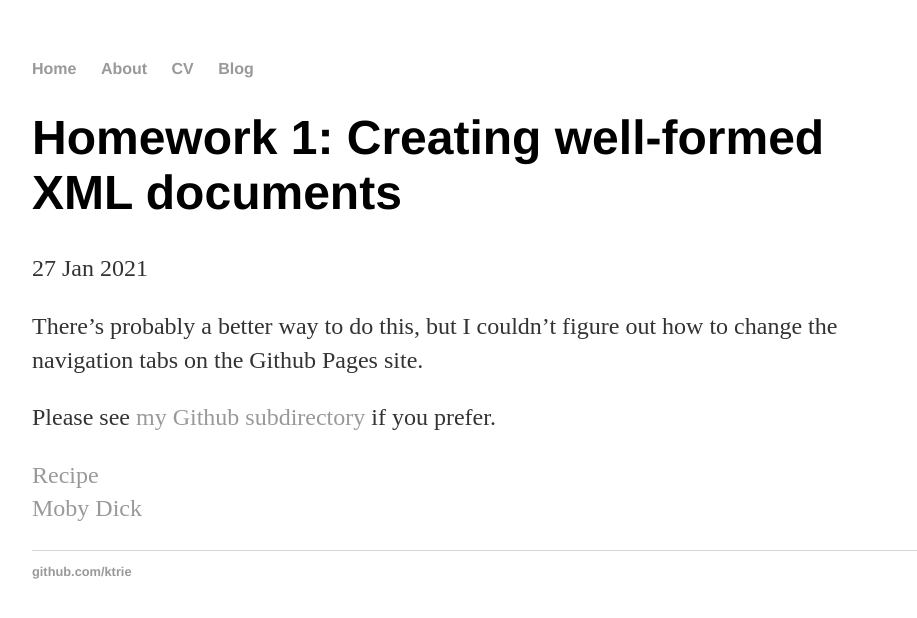
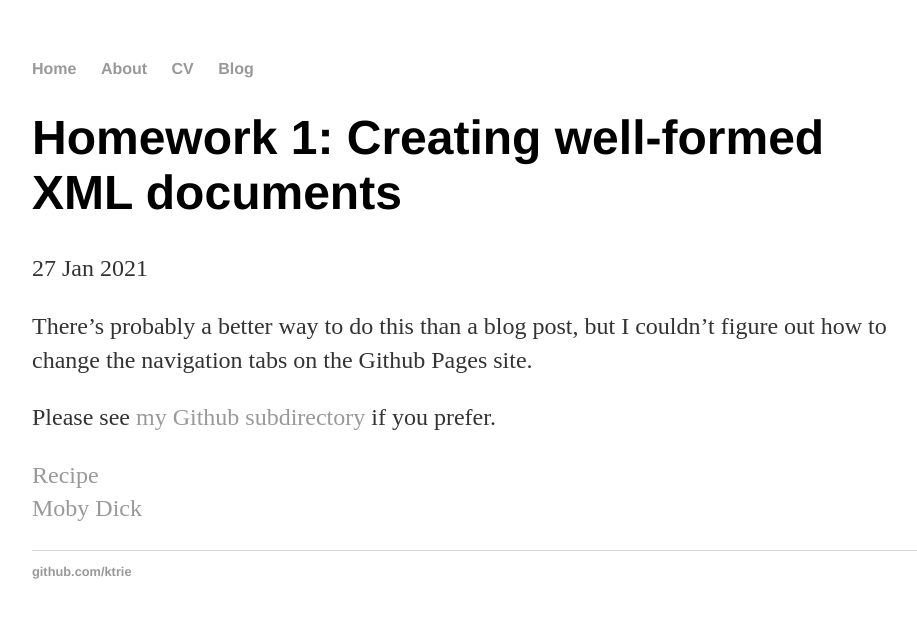
Before and after one commit to ktrie/ktrie.github.io, a Jekyll site: the page built from _posts/2021-01-27-homework-1.md, in a window 1280 px wide. Shown: the top 618 px of the page, without its empty margins (160-1077 px from the left). Built offline with Jekyll 4.4.1, drawn with Linux system fonts in a browser that asks for light colours.

Commit message:
Update 2021-01-27-homework-1.md

```diff
--- a/_posts/2021-01-27-homework-1.md
+++ b/_posts/2021-01-27-homework-1.md
@@ -4,9 +4,9 @@
 date: 2021-01-27
 ---
 
-There's probably a better way to do this, but I couldn't figure out how to change the navigation tabs on the Github Pages site.
+There's probably a better way to do this than a blog post, but I couldn't figure out how to change the navigation tabs on the Github Pages site.
 
 Please see [my Github subdirectory](https://github.com/ktrie/ktrie.github.io/tree/main/homeworks) if you prefer.
 
-[Recipe](https://github.com/ktrie/ktrie.github.io/blob/main/homeworks/triebold_frangipanerecipe.xml)
-[Moby Dick](https://github.com/ktrie/ktrie.github.io/blob/main/homeworks/triebold_mobydick.xml)
+[Recipe](/homeworks/triebold_frangipanerecipe.xml)
+[Moby Dick](/homeworks/triebold_mobydick.xml)
```
